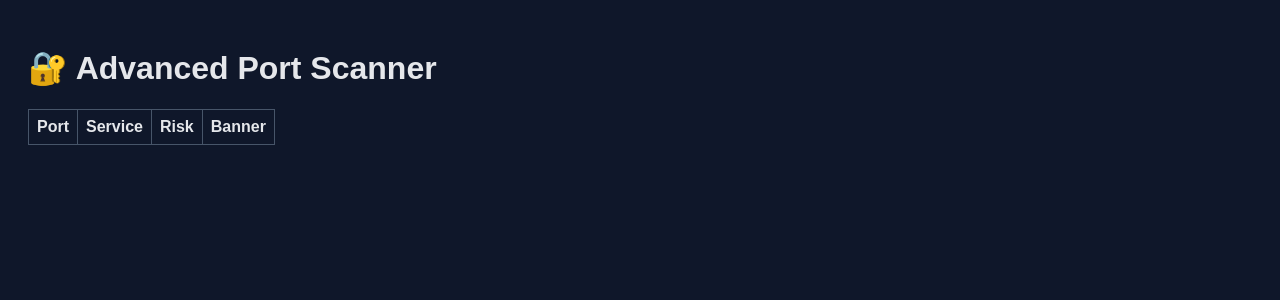
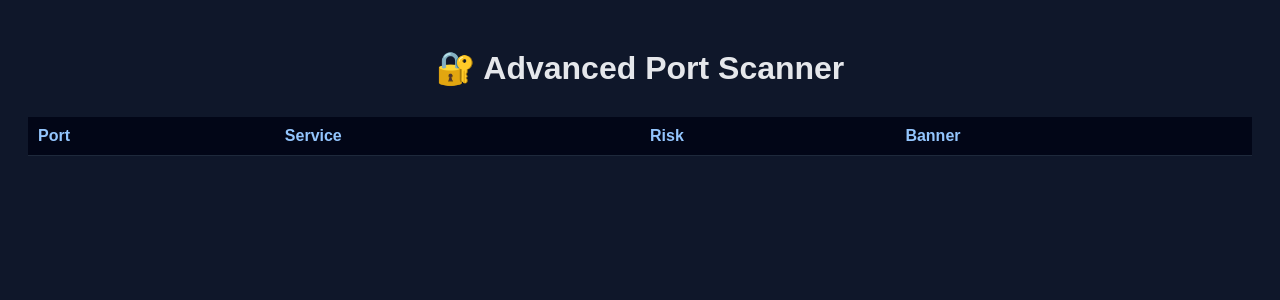
Before and after one commit to hesenislam/security-lab, a Flask app: page / in a window 1280 px wide. Shown: the top 300 px of the page. Run offline with Flask 3, Linux system fonts and the light colour scheme; lists and menus that the app fills with data are empty.

Commit message:
Update style.css

```diff
--- a/static/style.css
+++ b/static/style.css
@@ -1,27 +1,54 @@
 body {
-    font-family: Arial;
-    background: #0f172a;
+    font-family: Arial, sans-serif;
+    background-color: #0f172a;
     color: #e5e7eb;
     padding: 20px;
 }
 
-input, button {
-    padding: 10px;
-    margin: 5px;
-}
-
-button {
-    background: #22c55e;
-    border: none;
-    cursor: pointer;
+h1 {
+    text-align: center;
+    margin-bottom: 30px;
 }
 
 table {
-    margin-top: 20px;
+    width: 100%;
     border-collapse: collapse;
+    background-color: #020617;
 }
 
-td, th {
-    border: 1px solid #475569;
-    padding: 8px;
+th, td {
+    padding: 10px;
+    border-bottom: 1px solid #1e293b;
+    text-align: left;
 }
+
+th {
+    background-color: #020617;
+    color: #93c5fd;
+}
+
+tr:hover {
+    background-color: #020617;
+}
+
+/* Risk colors */
+.risk-high {
+    color: #ef4444;
+    font-weight: bold;
+}
+
+.risk-medium {
+    color: #f59e0b;
+    font-weight: bold;
+}
+
+.risk-low {
+    color: #22c55e;
+    font-weight: bold;
+}
+
+.banner {
+    font-family: monospace;
+    font-size: 0.9em;
+    color: #cbd5f5;
+}
```
